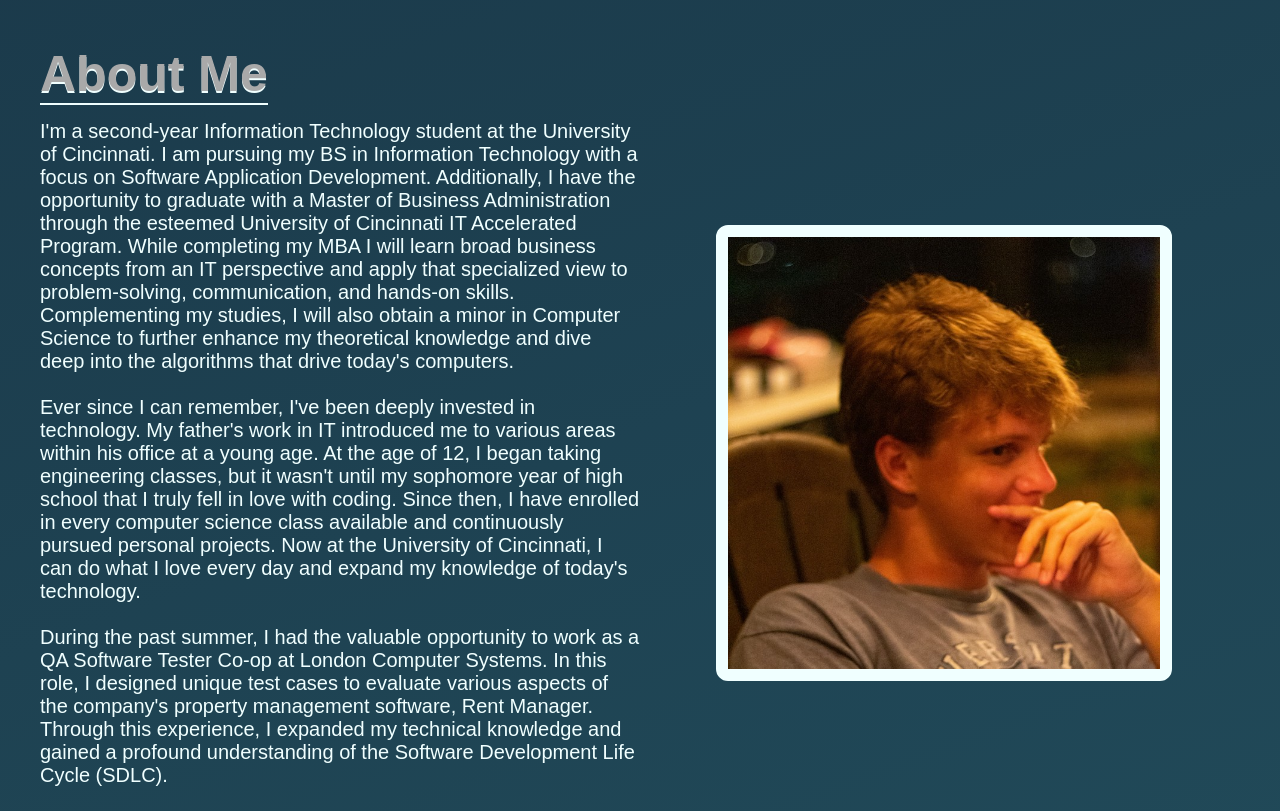
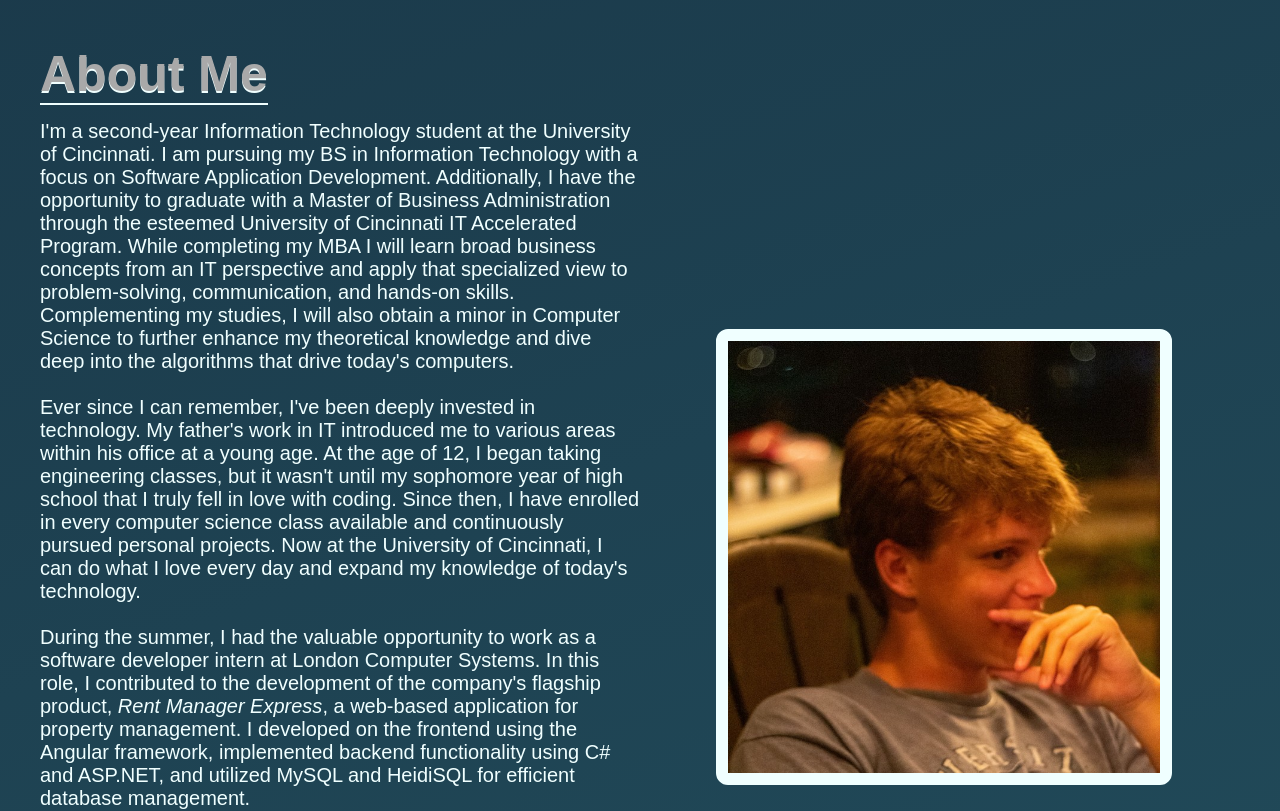
Before and after one commit to NathanBurns3/Portfolio, an Angular app: page / in a window 1280 px wide. Shown: the part 980-1791 px from the top of the page. Built offline with nearby package versions, Linux system fonts and the light colour scheme.

Commit message:
updated about me and resume

```diff
--- a/src/app/about-me/views/about-me.component.html
+++ b/src/app/about-me/views/about-me.component.html
@@ -22,12 +22,21 @@
       University of Cincinnati, I can do what I love every day and expand my
       knowledge of today's technology. <br /><br />
 
-      During the past summer, I had the valuable opportunity to work as a QA
-      Software Tester Co-op at London Computer Systems. In this role, I designed
-      unique test cases to evaluate various aspects of the company's property
-      management software, Rent Manager. Through this experience, I expanded my
-      technical knowledge and gained a profound understanding of the Software
-      Development Life Cycle (SDLC).
+      During the summer, I had the valuable opportunity to work as a software
+      developer intern at London Computer Systems. In this role, I contributed
+      to the development of the company's flagship product,
+      <i>Rent Manager Express</i>, a web-based application for property
+      management. I developed on the frontend using the Angular framework,
+      implemented backend functionality using C# and ASP.NET, and utilized MySQL
+      and HeidiSQL for efficient database management. <br /><br />
+
+      I was given the privilege to work on many different projects, including
+      updating our 'CAM Reconciliation' page, which is used by thousands of
+      users every day. Property managers will now be able to easily compare CRE
+      with tenant charges, ensuring accurate billing. I was also able to
+      implement a 'Tenant Listbox' page for customers' personal preferences,
+      allowing users the ability to personalize the info displayed in the tenant
+      listboxes.
     </p>
 
     <div class="images slideshow-container">
--- a/src/app/home/views/home.component.html
+++ b/src/app/home/views/home.component.html
@@ -1,7 +1,7 @@
 <div class="topnav">
   <button
     class="resume"
-    onclick="window.open('./assets/Nathan Burns Resume.pdf', '_blank');"
+    onclick="window.open('./assets/Resume.pdf', '_blank');"
   >
     Resume
   </button>
```
Also changed, not shown: 7 other files (tests, documents, lock files or other folders).
